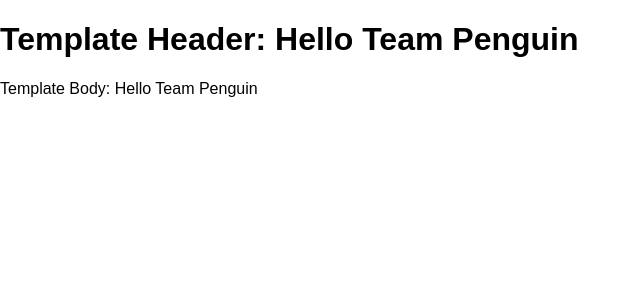
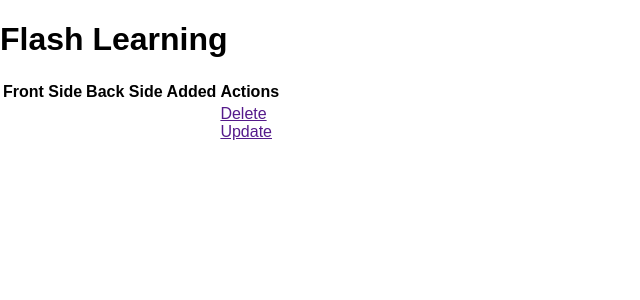
Before and after one commit to tobifanibi/flash_learning, a Flask app: page / in a window 1280 px wide. Shown: the top 300 px of the page, without its empty margins (0-640 px from the left). Run offline with Flask 2, Linux system fonts and the light colour scheme.

Commit message:
Update index.html
Added table to see all currently uploaded flashcards

```diff
--- a/templates/index.html
+++ b/templates/index.html
@@ -14,6 +14,33 @@
 
 <!-- Jinja2 Template Block for Body of Webpage -->
 {% block body %}
-<h1>Template Header: Hello Team Penguin</h1>
-Template Body: Hello Team Penguin
+<div class="content">
+	<h1>Flash Learning</h1>
+
+	<!-- Creates a table where we can see a list of all current flashcards in the system -->
+    <table>
+
+    	<!-- Adds header row with column names -->
+    	<tr>
+    		<th>Front Side</th>
+    		<th>Back Side</th>
+    		<th>Added</th>
+    		<th>Actions</th>
+    	</tr>
+
+    	<!-- Add an initial entry -->
+    	<tr>
+    		<td></td>
+    		<td></td>
+    		<td></td>
+    		<td>
+    			<a href="">Delete</a>
+    			<br>
+    			<a href="">Update</a>
+    			<br>
+    		</td>
+    	</tr>
+    </table>
+</div>
+
 {% endblock %}
```
